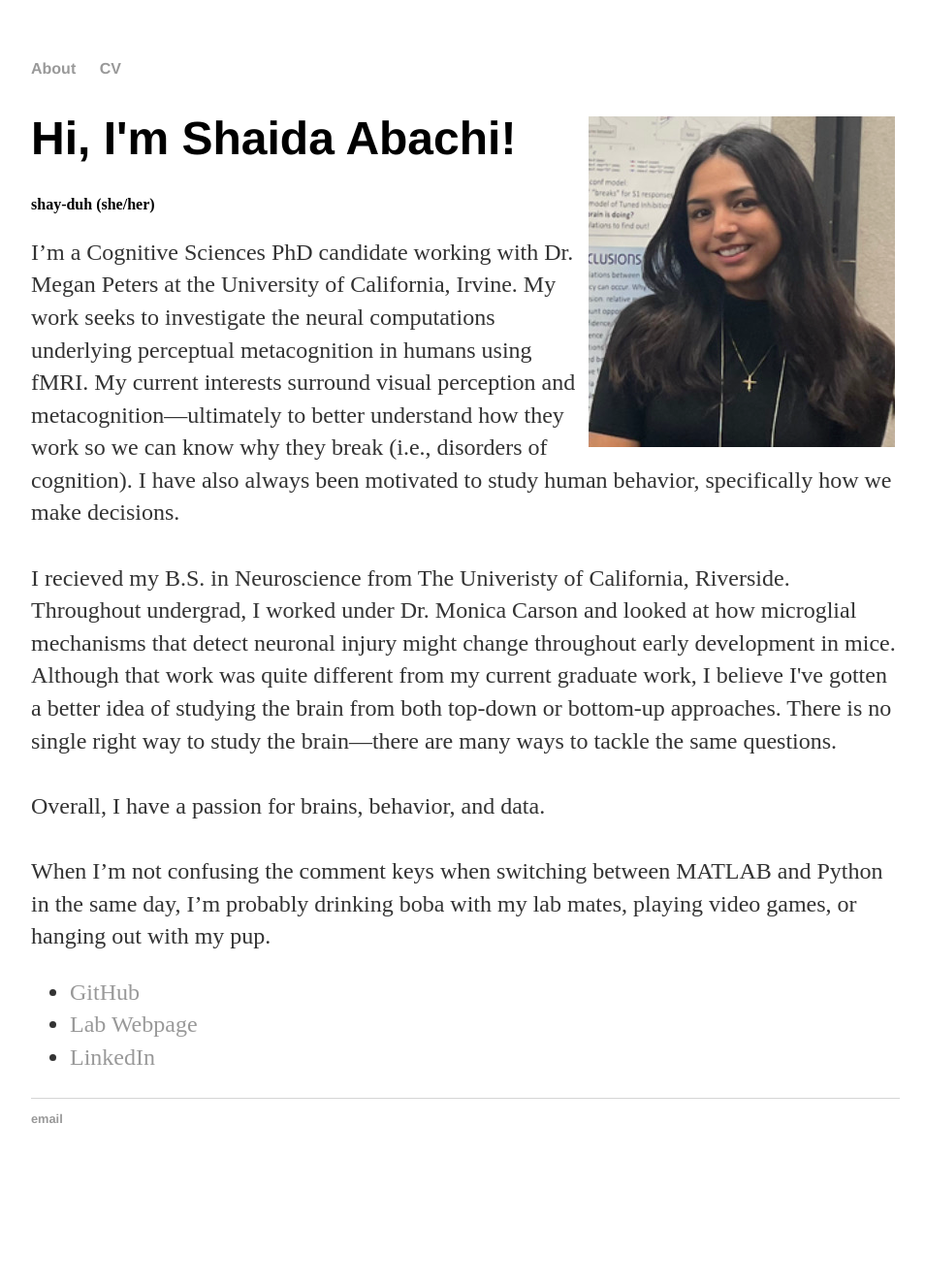
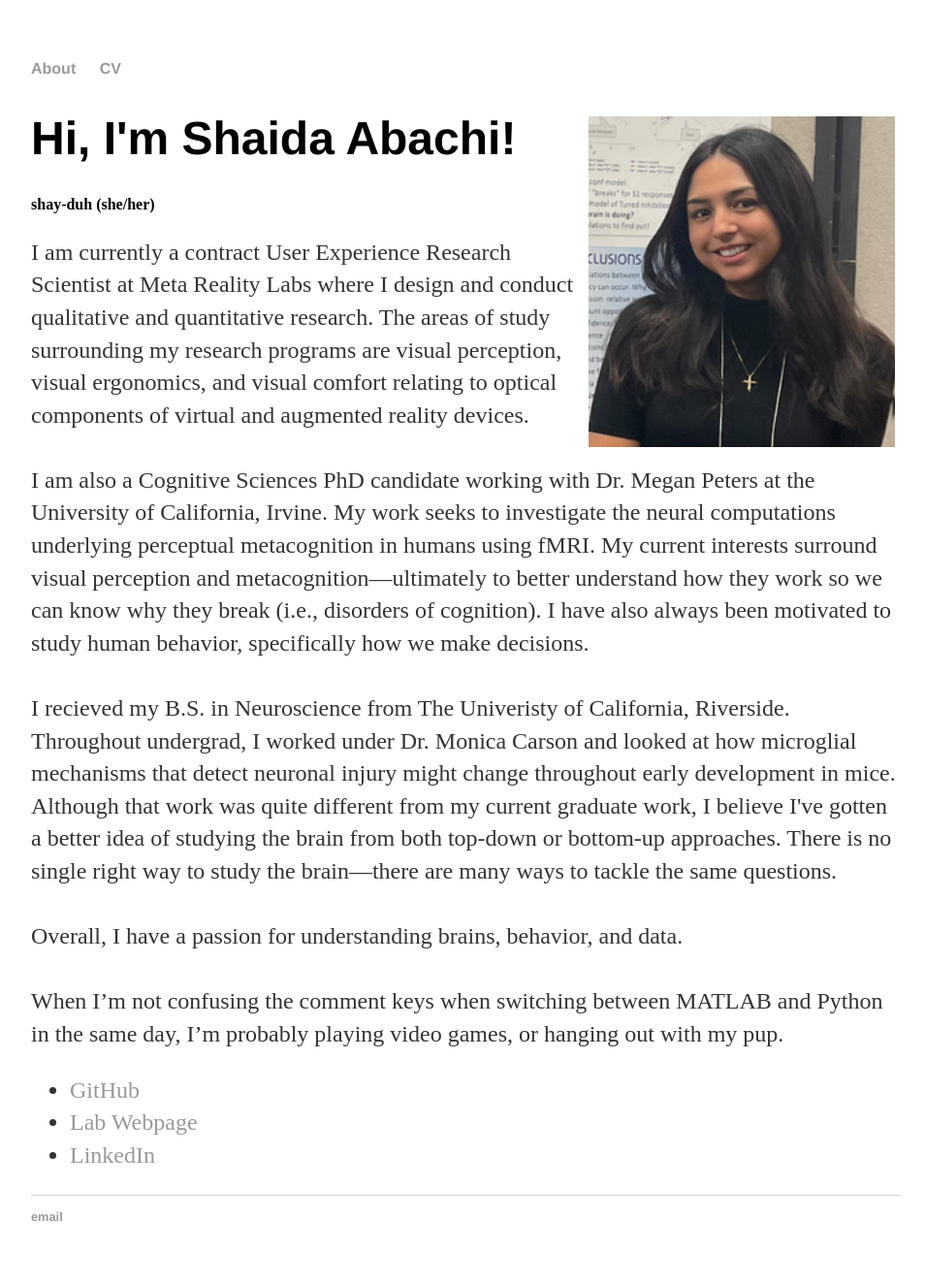
Before and after one commit to shaida-abachi/shaida-abachi.github.io, a Jekyll site: the page built from index.html, in a window 1280 px wide. Shown: the whole page at 97% size, without its empty margins (160-1114 px from the left). Built offline with Jekyll 4.4.1, drawn with Linux system fonts in a browser that asks for light colours; before the commit the page ends 1223 px from its top, so only the background shows below that.

Commit message:
Update index.html

```diff
--- a/index.html
+++ b/index.html
@@ -17,7 +17,11 @@ title: Shaida Abachi
 		<div class="blurb">
 			<h1>Hi, I'm Shaida Abachi!</h1> <b>shay-duh (she/her)</b>
 
-			<p>I’m a Cognitive Sciences PhD candidate working with Dr. Megan Peters at the University of California, Irvine.
+			<p>I am currently a contract User Experience Research Scientist at Meta Reality Labs where I
+				design and conduct qualitative and quantitative research. The areas of study surrounding my research programs are
+				visual perception, visual ergonomics, and visual comfort relating to optical components of virtual and augmented reality devices.
+				<br><br>
+				I am also a Cognitive Sciences PhD candidate working with Dr. Megan Peters at the University of California, Irvine.
 				My work seeks to investigate the neural computations underlying perceptual metacognition in humans using fMRI.
 				My current interests surround visual perception and metacognition—ultimately to better
 				understand how they work so we can know why they break (i.e., disorders of cognition). I have also always been
@@ -29,9 +33,9 @@ title: Shaida Abachi
 				both top-down or bottom-up approaches. There is no single right way to study the brain—there are many
 				ways to tackle the same questions.<br><br>
 
-				Overall, I have a passion for brains, behavior, and data.<br><br>
+				Overall, I have a passion for understanding brains, behavior, and data.<br><br>
 
-				When I’m not confusing the comment keys when switching between MATLAB and Python in the same day, I’m probably drinking boba with my lab mates, playing video games, or hanging out with my pup. </p>
+				When I’m not confusing the comment keys when switching between MATLAB and Python in the same day, I’m probably playing video games, or hanging out with my pup. </p>
 		</div>
 
 
```
